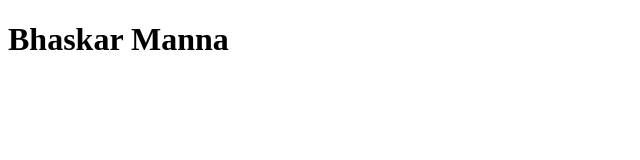
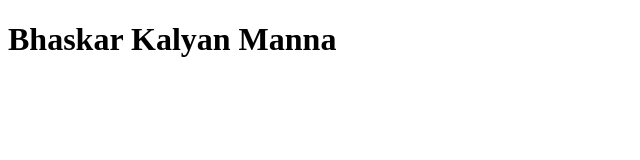
Before and after one commit to Bhaskar75/BhaskarPortfolio, a plain HTML site: page index.html in a window 1280 px wide. Shown: the whole page, without its empty margins (0-640 px from the left). Drawn offline with Linux system fonts and the light colour scheme.

Commit message:
Test
Test

```diff
--- a/index.html
+++ b/index.html
@@ -6,6 +6,6 @@
     <title>My Portfolio</title>
 </head>
 <body>
-    <h1>Bhaskar Manna</h1>
+    <h1>Bhaskar Kalyan Manna</h1>
 </body>
 </html>
```
